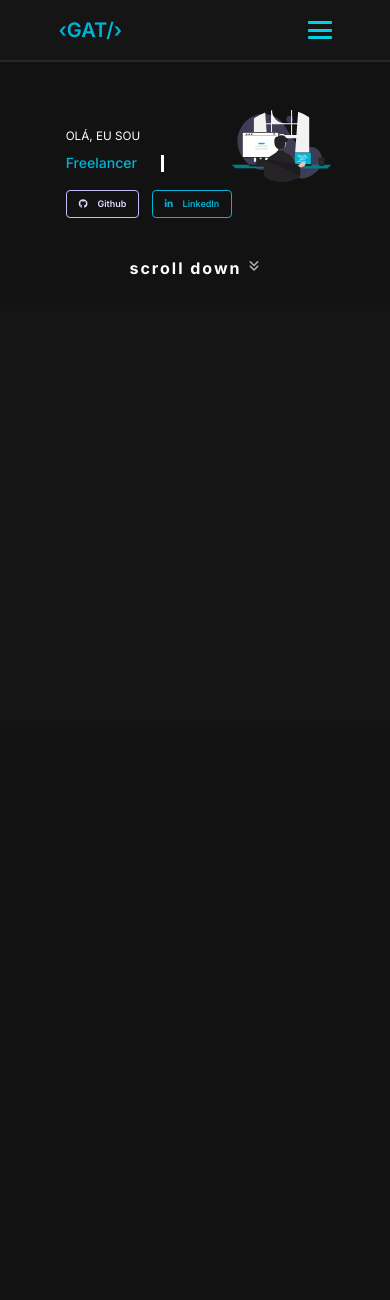
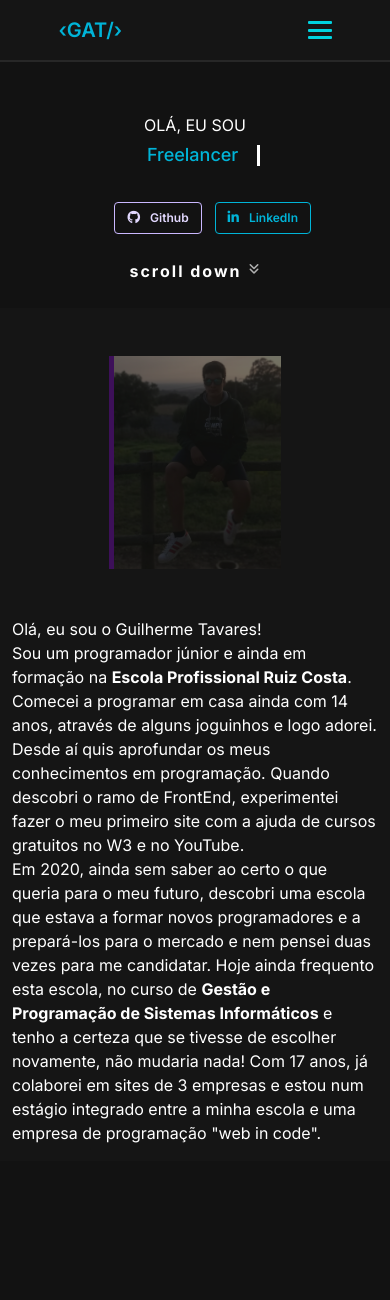
Before and after one commit to gatavares/gatavares.github.io, a PHP site: page / in a window 390 px wide. Shown: the top 1300 px of the page. Before the commit the page ends 275 px from the top, so only its background shows below. Run offline with PHP 8.4, Linux system fonts and the light colour scheme.

Commit message:
Adição de conteudo
sobre mim e responsividade

```diff
--- a/CONTENT/PAGES/home.html
+++ b/CONTENT/PAGES/home.html
@@ -3,10 +3,10 @@
         <div class="container">
             <h1 class="estatico">Olá, Eu Sou </h1>
             <ul class="animado">
-                <li><span>Guilherme Tavares&nbsp;&nbsp;</span></li>
+                <li><span>Guilherme Tavares&nbsp;</span></li>
                 <li><span>Programador&nbsp;</span></li>
                 <li><span>Desenvolvedor&nbsp;</span></li>
-                <li><span>Freelancer&nbsp;&nbsp;</span></li>
+                <li><span>Freelancer&nbsp;</span></li>
             </ul>
             <div class="buttons">
                 <button type="button" class="btn btn-outline-light btn-github">
@@ -23,9 +23,39 @@
     </div>
 </section>
 <div class="animation-scroll text-center mb-5">
-    <a href="#sobreMim">scroll down<i id="scrollDownIcon" class="fa-solid fa-angles-down ms-2"></i></a>
+    <a href="#content">scroll down<i id="scrollDownIcon" class="fa-solid fa-angles-down ms-2"></i></a>
 </div>
 
-<section class="sobreMim" id="sobreMim"></section>
+<section id="content">
+    <div class="container-fluid sobreMim">
+        <div class="container text-center">
+            <div class="row">
+                <div class="col-12 col-xl-5 me-5  my-5 my-xl-5">
+                    <div class="guiFoto"><img src="ASSETS/fotoGui.png" alt="Foto Guilherme"></div>
+                </div>
+                <div class="col-12 col-xl-6 my-xl-5">
+                    <div class="sobreMim-Text Text   text-start">
+                        <p>
+                            Olá, eu sou o Guilherme Tavares!<br>
+                            Sou um programador júnior e ainda em formação na <span>Escola Profissional Ruiz
+                                Costa</span>. <br>
+                            Comecei a programar em casa ainda com 14 anos, através de alguns joguinhos e logo adorei.
+                            Desde aí quis aprofundar os meus conhecimentos em programação. Quando descobri o ramo de FrontEnd,
+                            experimentei fazer o meu primeiro site com a ajuda de cursos gratuitos no W3 e no YouTube. <br>
+                            Em 2020, ainda sem saber ao certo o que queria para o meu futuro, descobri uma escola que estava a formar novos
+                            programadores e a prepará-los para o mercado e nem pensei duas vezes para me candidatar.
+
+                            Hoje ainda frequento esta escola, no curso de <span>Gestão e Programação de Sistemas
+                                Informáticos</span> e tenho a certeza que se tivesse de escolher novamente, não
+                            mudaria nada!
+                            Com 17 anos, já colaborei em sites de 3 empresas e estou num estágio integrado entre a minha escola e uma empresa de programação
+                            "web in code".
+                        </p>
+                    </div>
+                </div>
+            </div>
+        </div>
+    </div>
+</section>
 
 <div class="margin"></div>
--- a/CSS/styles.css
+++ b/CSS/styles.css
@@ -169,10 +169,6 @@ body {
     margin-bottom: 80%;
 }
 
-/* .home {
-    border-bottom: solid #272727 3px;
-} */
-
 /*Text Animations*/
 
 .text-animation {
@@ -187,6 +183,8 @@ body {
 @media screen and (max-width: 991px) {
     .text-animation {
         min-height: 40vh;
+        margin-left: 0% !important;
+        text-align: center !important;
     }
 
     .text-animation .container .estatico {
@@ -205,7 +203,7 @@ body {
     }
 
     #svg-gui {
-        margin-right: 10% !important;
+        display: none;
     }
 
     .animado li span::after {
@@ -222,6 +220,16 @@ body {
 
     .buttons {
         margin-top: -26px;
+    }
+}
+
+@media screen and (max-width: 520px) {
+    .text-animation .container .estatico {
+        font-size: 16px !important;
+    }
+
+    .animado li {
+        font-size: 18px !important;
     }
 }
 
@@ -345,17 +353,21 @@ body {
 }
 
 .buttons i {
-    font-size: 19px;
+    font-size: 22px;
 }
 
 .buttons p {
     margin: 0;
     margin-left: 10px;
-    font-size: 17px;
+    font-size: 20px;
     font-weight: 600;
 }
 
 @media screen and (max-width: 991px) {
+    .buttons {
+        margin: 0 37% 0 37%;
+    }
+
     .buttons i {
         font-size: 1.53vh;
     }
@@ -365,49 +377,64 @@ body {
     }
 }
 
-@media screen and (max-width: 940px) {
+@media screen and (max-width: 991px) {
     .buttons {
-        margin-top: -5%;
+        margin-top: -2%;
     }
 }
 
 @media screen and (max-width: 840px) {
     .buttons {
-        margin-top: -11%;
+        margin-top: -4%;
+    }
+
+    .buttons i {
+        font-size: 13px;
+    }
+
+    .buttons p {
+        font-size: 12px;
+    }
+}
+
+@media screen and (max-width: 769px) {
+    .buttons {
+        margin-top: -4% !important;
+        margin: 0 34% 0 34%;
     }
 }
 
 @media screen and (max-width: 740px) {
     .buttons {
-        margin-top: -13%;
+        margin-top: -5%;
+        margin: 0 34% 0 34%;
     }
 }
 
 @media screen and (max-width: 650px) {
-    .buttons i {
-        font-size: 9px;
-    }
-
-    .buttons p {
-        font-size: 9px;
+    .buttons {
+        margin: 0 34% 0 34%;
     }
 }
 
 @media screen and (max-width: 640px) {
     .buttons {
-        margin-top: -15%;
+        margin: 0 32% 0 32%;
+        margin-top: -7%;
     }
 }
 
 @media screen and (max-width: 540px) {
     .buttons {
-        margin-top: -18%;
+        margin: 0 32% 0 32%;
+        margin-top: -9%;
     }
 }
 
-@media screen and (max-width: 491px) {
+@media screen and (max-width: 420px) {
     .buttons {
-        margin-top: -22%;
+        margin: 0 28% 0 28%;
+        margin-top: -10%;
     }
 }
 
@@ -457,3 +484,33 @@ body {
     background-color: #151515;
     min-height: 50vh;
 }
+
+.row {
+    --bs-gutter-x: 0;
+    --bs-gutter-y: 0;
+    margin-right: 0;
+    margin-left: 0;
+}
+
+.guiFoto {
+    width: 100%;
+}
+
+.guiFoto img {
+    width: 47%;
+    opacity: 0.4;
+    border-left: 5px solid #7A0BC0;
+    transition: .3s ease-in-out;
+}
+
+.guiFoto img:hover {
+    opacity: 1;
+    border-left: 5px solid #00B4D8;
+    box-shadow: 10px 10px 66px -4px rgba(255, 255, 255, 0.1);
+    -webkit-box-shadow: 10px 10px 66px -4px rgba(255, 255, 255, 0.1);
+    -moz-box-shadow: 10px 10px 66px -4px rgba(255, 255, 255, 0.1);
+}
+
+.Text p span {
+    font-weight: 700;
+}
```
